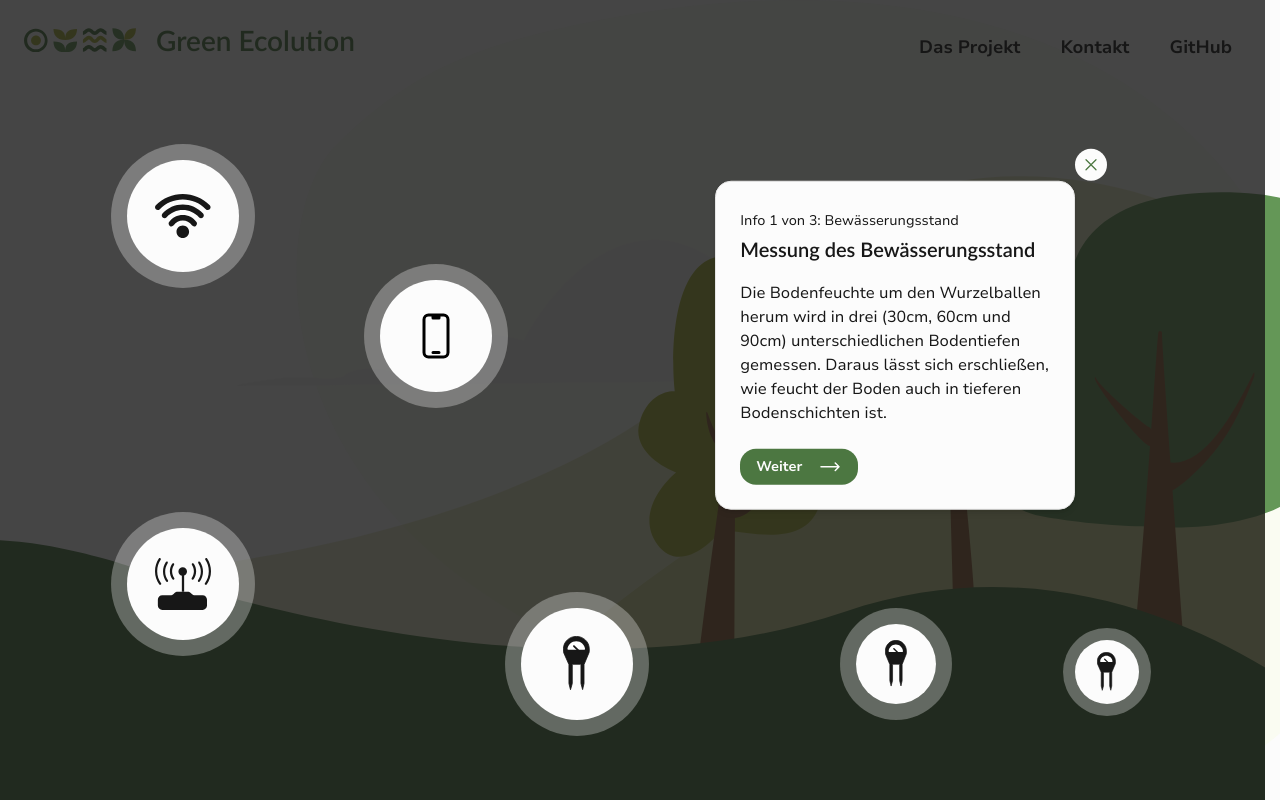
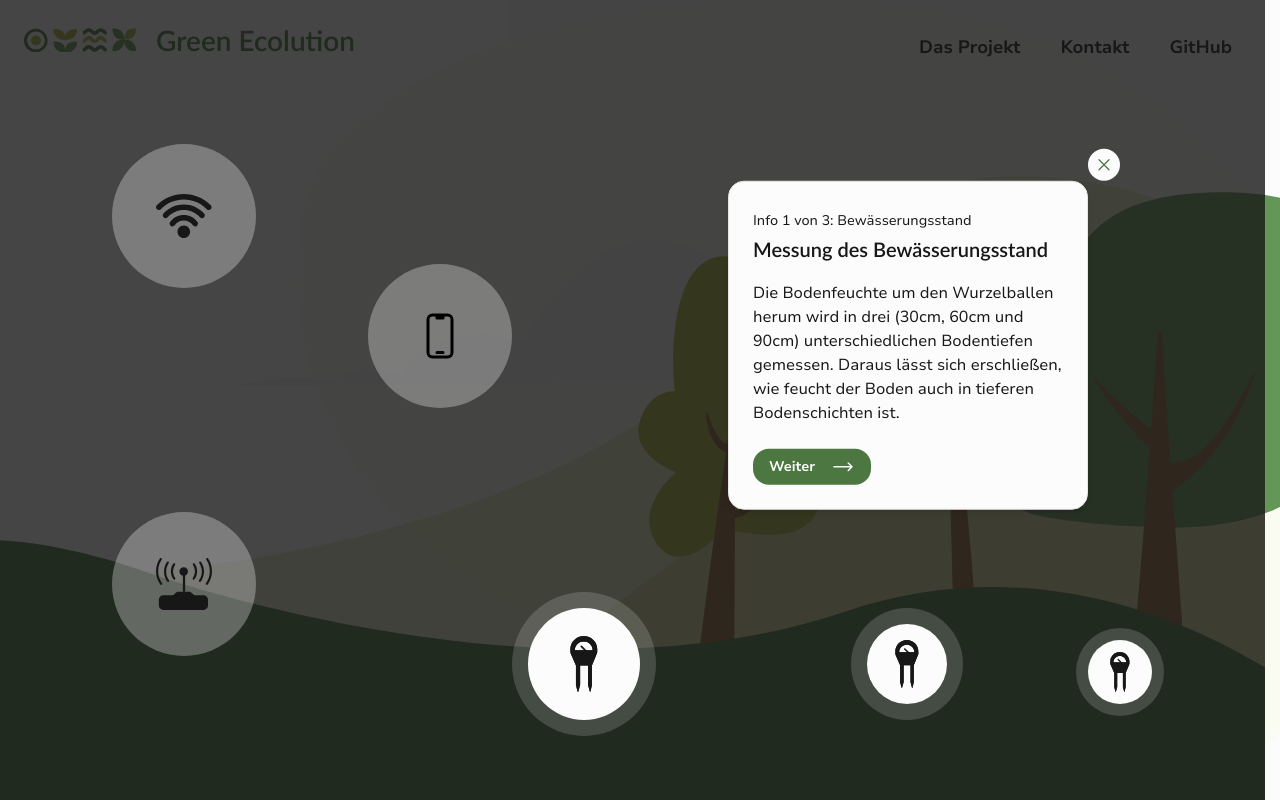
Before and after one commit to green-ecolution/project-website, a React (Vite) app: page / in a window 1280 px wide. Both pictures are taken after a click on the button "Nach unten wischen". Shown: the top 800 px of the page. Built offline with nearby package versions, Linux system fonts and the light colour scheme.

Commit message:
feat: add animations to icons

```diff
--- a/src/tsx/components/homepage/HomepageIcons.tsx
+++ b/src/tsx/components/homepage/HomepageIcons.tsx
@@ -1,35 +1,72 @@
-function HomepageIcons() {
+interface HomepageIconsProps {
+    index: number;
+}
+
+const HomepageIcons: React.FC<HomepageIconsProps> = ({ index }) => {
+    const generalClasses = "absolute rounded-full flex items-center justify-center before:bg-white/30 before:absolute before:-z-10 before:rounded-full";
+
     return (
         <div>
-            <figure aria-hidden="true" className="absolute top-[20%] left-[10%] bg-white w-28 h-28 rounded-full flex items-center justify-center before:bg-white/30 before:absolute before:-z-10 before:w-36 before:h-36 before:rounded-full">
+            <figure
+                aria-hidden="true"
+                className={`top-[20%] left-[10%] w-28 h-28  before:w-36 before:h-36
+                    ${generalClasses}
+                    ${index == 1 ? 'bg-white before:animate-pulse' : ''}`}
+            >
                 <img
                     src="/assets/svg/general/wlan.svg"
                     className="object-contain w-14" alt="" />
             </figure>
 
-            <figure aria-hidden="true" className="absolute top-[35%] left-[30%] bg-white w-28 h-28 rounded-full flex items-center justify-center before:bg-white/30 before:absolute before:-z-10 before:w-36 before:h-36 before:rounded-full">
+            <figure
+                aria-hidden="true"
+                className={`top-[35%] left-[30%] w-28 h-28 before:w-36 before:h-36
+                    ${generalClasses}
+                    ${index == 1 || index == 2 ? 'bg-white before:animate-pulse' : ''}`}
+            >
                 <img
                     src="/assets/svg/general/mobile.svg"
                     className="object-contain h-12 w-12" alt="" />
             </figure>
 
-            <figure aria-hidden="true" className="absolute bottom-[10rem] left-[10%] bg-white w-28 h-28 rounded-full flex items-center justify-center before:bg-white/30 before:absolute before:-z-10 before:w-36 before:h-36 before:rounded-full">
+            <figure
+                aria-hidden="true"
+                className={`bottom-[10rem] left-[10%] w-28 h-28 ro before:w-36 before:h-36
+                    ${generalClasses}
+                    ${index == 1 ? 'bg-white before:animate-pulse' : ''}`}>
                 <img
                     src="/assets/svg/general/gateway.svg"
                     className="object-contain w-14" alt="" />
             </figure>
 
-            <figure aria-hidden="true" className="absolute bottom-[5rem] right-1/2 bg-white w-28 h-28 rounded-full flex items-center justify-center before:bg-white/30 before:absolute before:-z-10 before:w-36 before:h-36 before:rounded-full">
+            <figure
+                aria-hidden="true"
+                className={`bottom-[5rem] right-1/2 w-28 h-28  before:w-36 before:h-36
+                    ${generalClasses}
+                    ${index == 0 ? 'bg-white before:animate-pulse' : ''}`}
+            >
                 <img
                     src="/assets/svg/general/tensiometer.svg"
                     className="object-contain h-14 w-14" alt="" />
             </figure>
-            <figure aria-hidden="true" className="absolute bottom-[6rem] right-[26%] bg-white w-20 h-20 rounded-full flex items-center justify-center before:bg-white/30 before:absolute before:-z-10 before:w-28 before:h-28 before:rounded-full">
+
+            <figure
+                aria-hidden="true"
+                className={`bottom-[6rem] right-[26%] w-20 h-20 before:w-28 before:h-28 2xl:right-[32%]"
+                    ${generalClasses}
+                    ${index == 0 ? 'bg-white before:animate-pulse' : ''}`}
+            >
                 <img
                     src="/assets/svg/general/tensiometer.svg"
                     className="object-contain h-12 w-12" alt="" />
             </figure>
-            <figure aria-hidden="true" className="absolute bottom-[6rem] right-[10%] bg-white w-16 h-16 rounded-full flex items-center justify-center before:bg-white/30 before:absolute before:-z-10 before:w-[5.5rem] before:h-[5.5rem] before:rounded-full">
+
+            <figure
+                aria-hidden="true"
+                className={`bottom-[6rem] right-[10%] w-16 h-16 before:w-[5.5rem] before:h-[5.5rem] 2xl:right-[20%]"
+                    ${generalClasses}
+                    ${index == 0 ? 'bg-white before:animate-pulse' : ''}`}
+            >
                 <img
                     src="/assets/svg/general/tensiometer.svg"
                     className="object-contain h-10 w-10" alt="" />
--- a/src/tsx/components/homepage/HomepageOverlay.tsx
+++ b/src/tsx/components/homepage/HomepageOverlay.tsx
@@ -37,6 +37,7 @@ const HomepageOverlay: React.FC<HomepageOverlayProps> = ({ onClose }) => {
 
     return (
         <section className="absolute bg-grey-900/80 inset-0 z-50">
+            <div className="relative mx-auto h-screen w-screen max-w-screen-3xl">
                 <article className="absolute top-1/2 -translate-y-2/3 right-[15%]">
                     <div className="relative bg-white shadow-md rounded-2xl p-6 border border-grey-100 w-[22.5rem]">
                         <span className="text-sm">Info {currentPopupIndex + 1} von {popups.length}: {currentPopup.shortName}</span>
@@ -63,7 +64,8 @@ const HomepageOverlay: React.FC<HomepageOverlayProps> = ({ onClose }) => {
                     </button>
                 </article>
 
-            <HomepageIcons />
+                <HomepageIcons index={currentPopupIndex} />
+            </div>
         </section>
     );
 }
```
Also changed, not shown: public/assets/svg/general/tensiometer.svg. Lines whose indentation alone changed are shown as unchanged.
